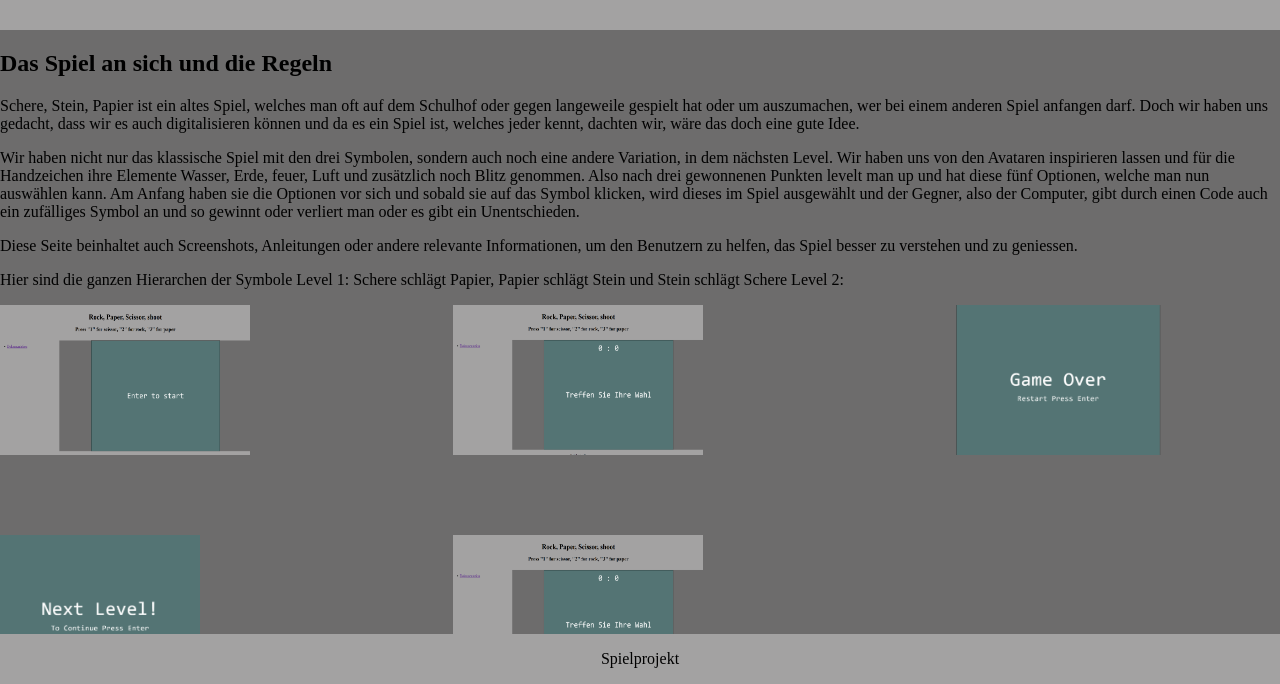
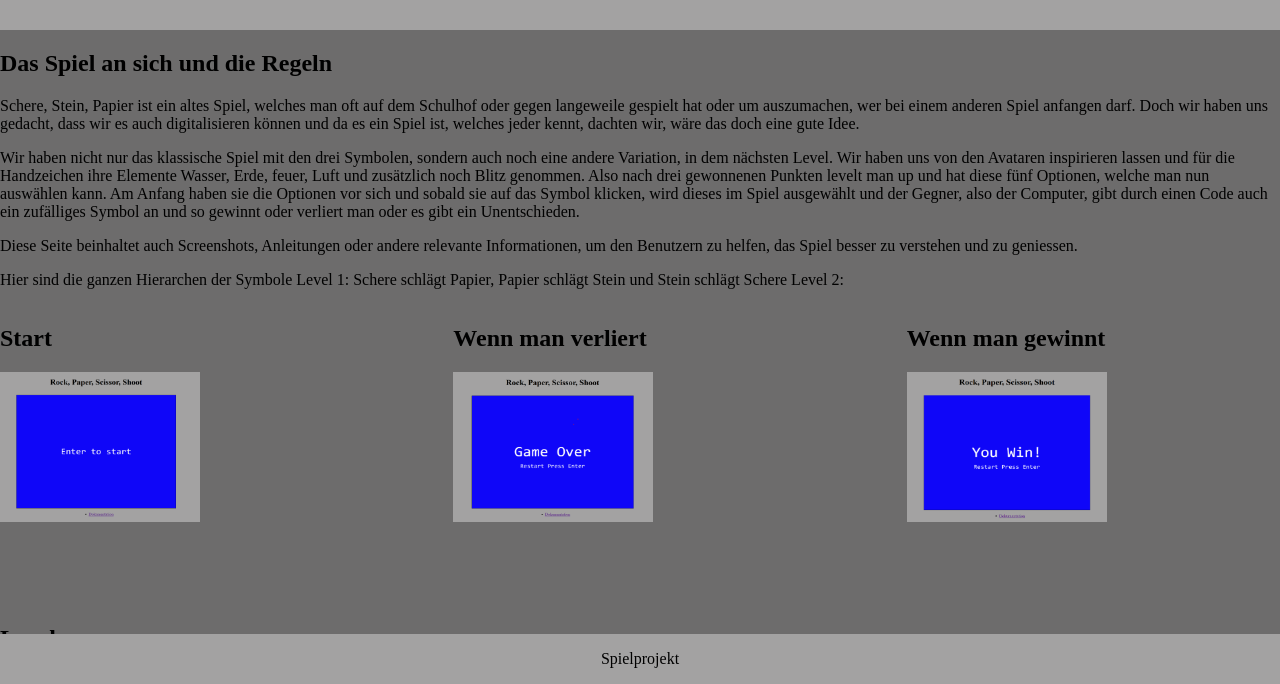
Before and after one commit to gymmu-1wb-2025/04-kaplay-gamemasters, a website built with Vite: page dokumentation.html in a window 1280 px wide. Shown: the part 116-800 px from the top of the page. Built offline with nearby package versions, Linux system fonts and the light colour scheme.

Commit message:
Farbänderung wenn man mit Curser darüber fährt agepasst, Neue Screenshots

```diff
--- a/dokumentation.html
+++ b/dokumentation.html
@@ -28,12 +28,12 @@
     </p>
     </section>
 
+
     <div class="img-container">
-  <img src="/img/start.png" width="250" height="150">
-  <img src="/img/Wahl.png" width="250"  height="150">
-  <img src="/img/Game over.png" width="300" height="150">
-  <img src="/img/Level up.png" width="200"  height="150">
-  <img src="/img/Wahl.png" width="250"  height="150">
+  <section><h2>Start</h2><img src="/img/Screenshot 2026-04-15 114103.png" width="200"  height="150"></section>
+  <section><h2>Wenn man verliert</h2><img src="/img/Screenshot 2026-04-15 113441.png" width="200" height="150"></section>
+  <section><h2>Wenn man gewinnt</h2><img src="/img/Screenshot 2026-04-15 114802.png" width="200"  height="150"></section>
+  <section><h2>Level up</h2><img src="/img/Screenshot 2026-04-15 114411.png" width="200" height="150"></section>
   </div>
 </main>
 <footer style="grid-area: footer">Spielprojekt</footer>
```
Also changed, not shown: src/scenes/sc-01.js (+13 -0 lines).
